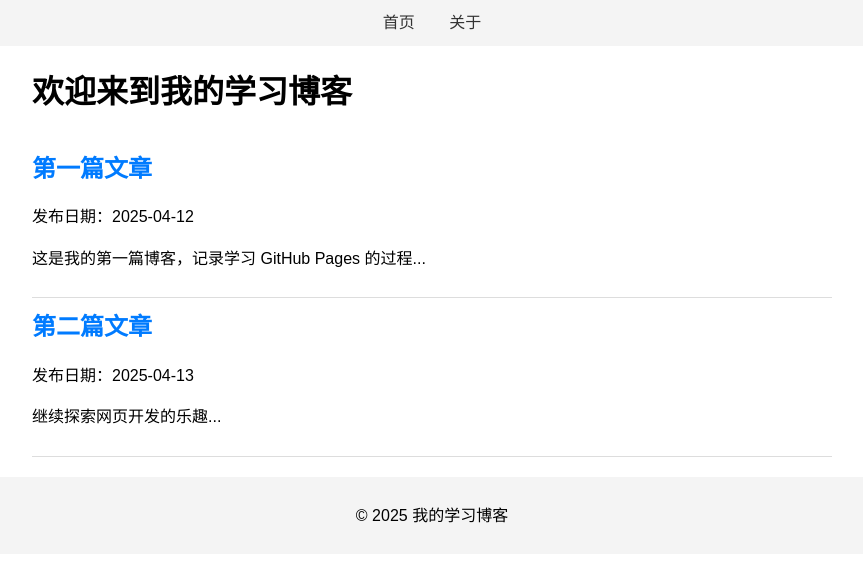
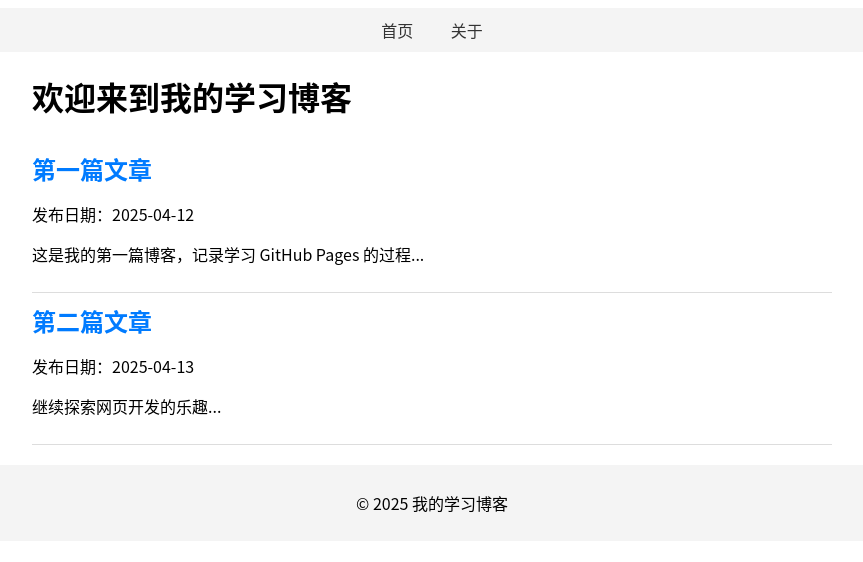
Before and after one commit to Sailing-B-Sea/AI, a plain HTML site: page index.html in a window 1280 px wide. Shown: the whole page, without its empty margins (208-1071 px from the left). Drawn offline with Linux system fonts and the light colour scheme.

Commit message:
change css

```diff
--- a/css/style.css
+++ b/css/style.css
@@ -1,8 +1,5 @@
 body {
-    font-family: Arial, sans-serif;
-    margin: 0;
-    padding: 0;
-    line-height: 1.6;
+    font-family: "Microsoft YaHei", "PingFang SC", "Noto Sans CJK SC", Arial, sans-serif;
 }
 
 header {
@@ -12,7 +9,7 @@ header {
 }
 
 nav a {
-    margin: 0 15px;
+    margin: 0 17px;
     text-decoration: none;
     color: #333;
 }
```
